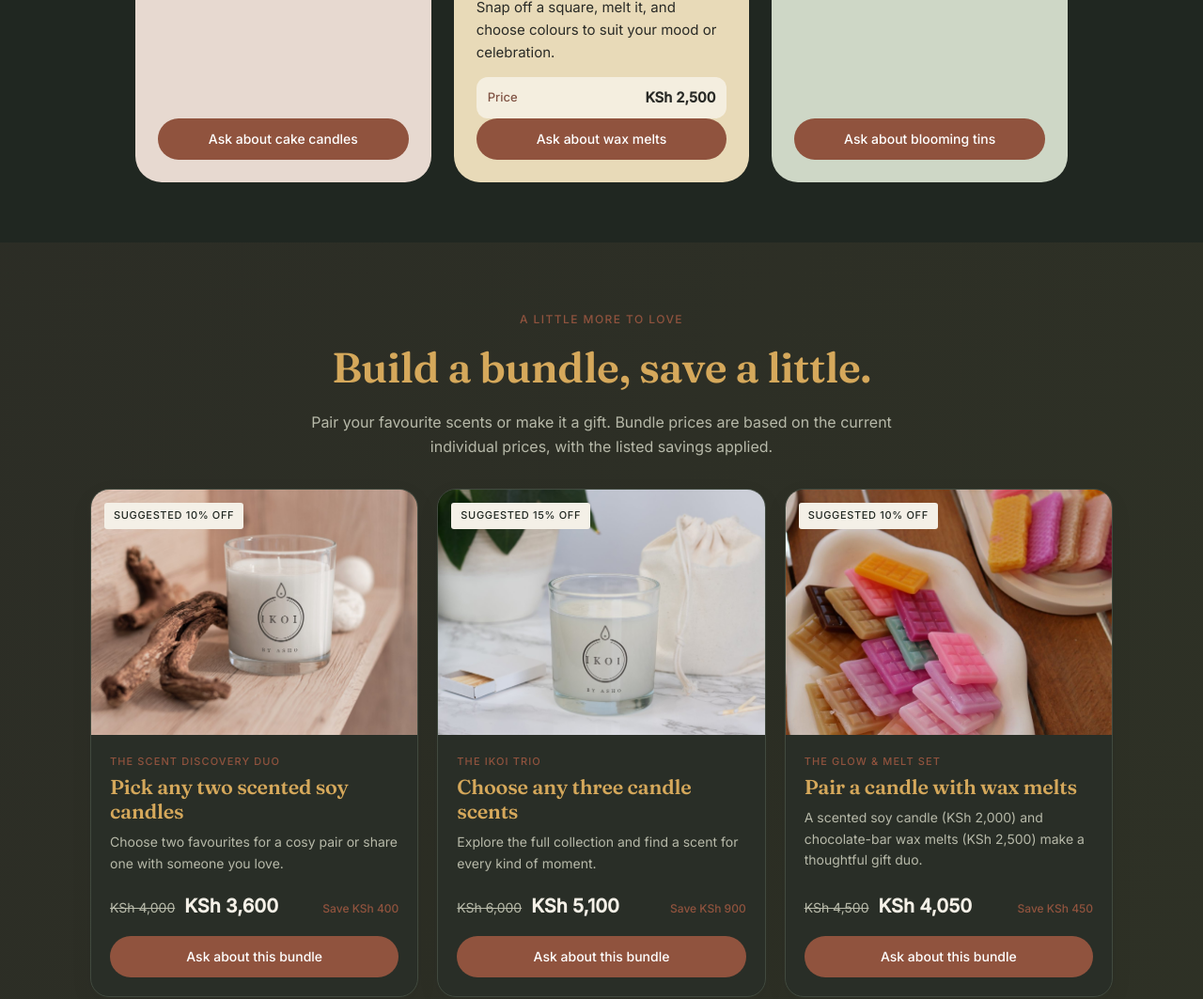
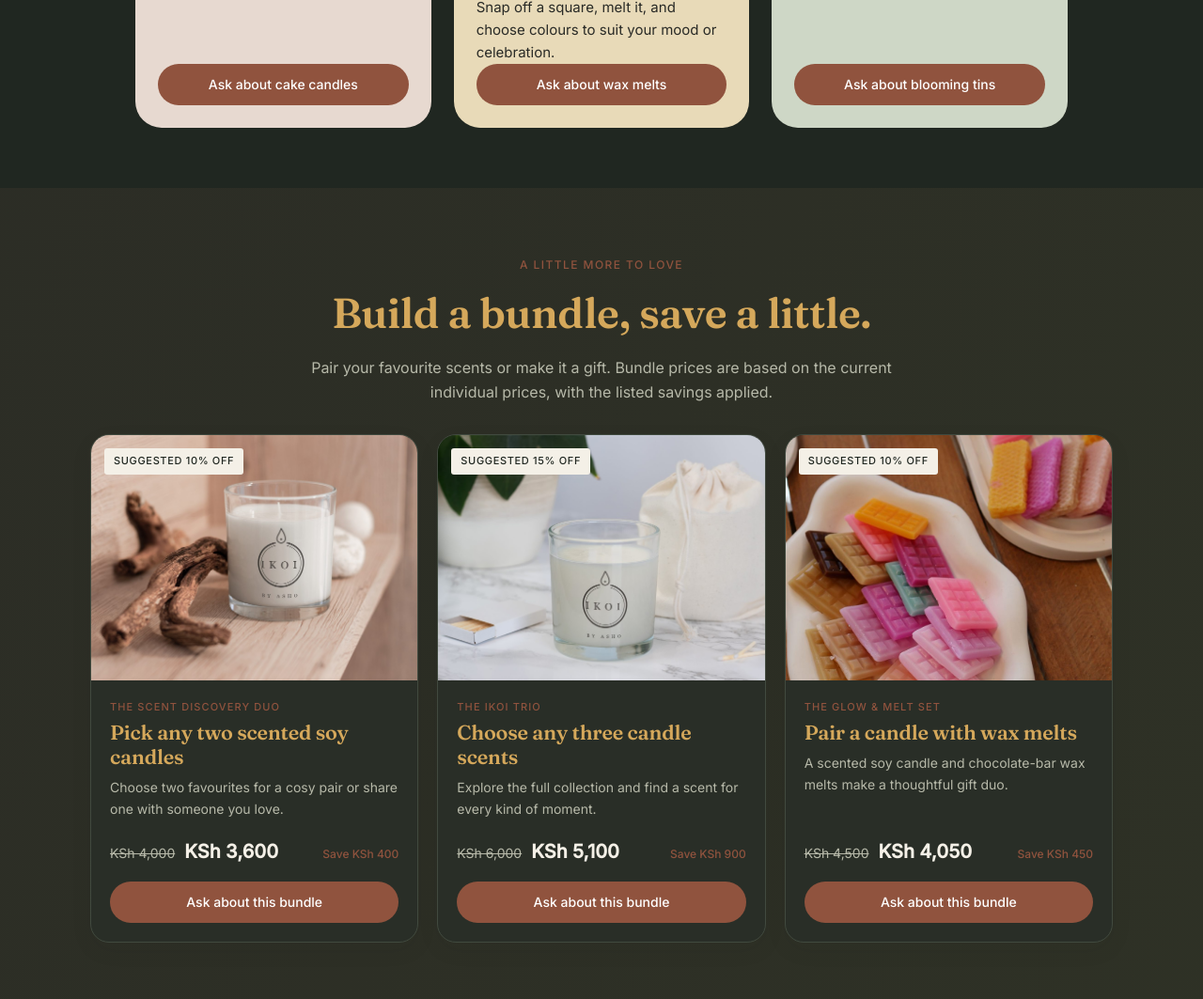
Before and after one commit to AshoGeeks/ikoi-by-asho-website, a plain HTML site: page index.html in a window 1280 px wide. Shown: the part 4664-5727 px from the top of the page at 94% size. Drawn offline with Linux system fonts and the light colour scheme.

Commit message:
Remove wax melt price

```diff
--- a/index.html
+++ b/index.html
@@ -39,7 +39,7 @@
         <summary>Shop by product</summary>
         <div class="nav-product-list">
           <a href="#cake-candles"><span>Cake candles<small>Price on request</small></span></a>
-          <a href="#chocolate-bar-wax-melts"><span>Chocolate-bar wax melts<small>KSh 2,500</small></span></a>
+          <a href="#chocolate-bar-wax-melts"><span>Chocolate-bar wax melts<small>Price on request</small></span></a>
           <a href="#blooming-tins"><span>Blooming tins<small>Price on request</small></span></a>
         </div>
       </details>
@@ -177,7 +177,7 @@
         <article class="treat" id="chocolate-bar-wax-melts">
           <img src="images/optimized/candle-13.jpg" alt="Chocolate-bar shaped wax melts on a dish" loading="lazy" decoding="async">
           <h3>Chocolate-bar wax melts</h3>
-          <p>Snap off a square, melt it, and choose colours to suit your mood or celebration.</p><p class="price-row"><span>Price</span><strong>KSh 2,500</strong></p>
+          <p>Snap off a square, melt it, and choose colours to suit your mood or celebration.</p>
           <a class="bundle-order" href="https://wa.me/254727720317?text=Hi%20Ikoi%2C%20I%27d%20like%20to%20order%20the%20chocolate-bar%20wax%20melt%20bundle.">Ask about wax melts</a>
         </article>
         <article class="treat" id="blooming-tins">
@@ -229,7 +229,7 @@
             <div class="bundle-card-content">
               <p class="bundle-label">The glow &amp; melt set</p>
               <h3>Pair a candle with wax melts</h3>
-              <p>A scented soy candle (KSh 2,000) and chocolate-bar wax melts (KSh 2,500) make a thoughtful gift duo.</p>
+              <p>A scented soy candle and chocolate-bar wax melts make a thoughtful gift duo.</p>
               <p class="bundle-price"><span class="bundle-was">KSh 4,500</span><strong>KSh 4,050</strong><span class="bundle-save">Save KSh 450</span></p>
               <a class="bundle-order" href="https://wa.me/254727720317?text=Hi%20Ikoi%2C%20I%27m%20interested%20in%20the%20Glow%20and%20Melt%20Set.%20Please%20confirm%20availability%20and%20final%20bundle%20price.">Ask about this bundle</a>
             </div>
```
Also changed, not shown: about.html (+1 -1 lines), candle-care.html (+1 -1 lines).
